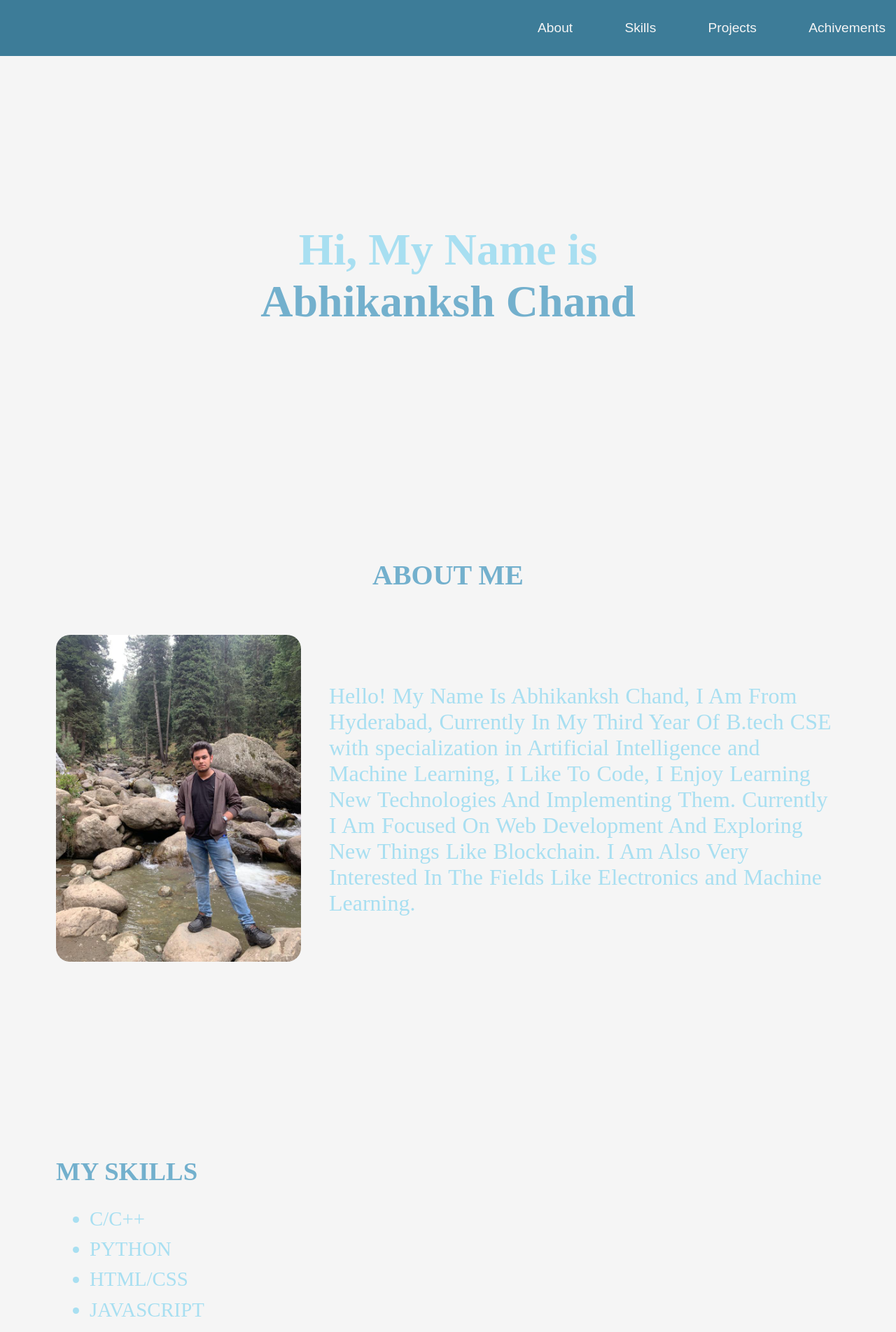
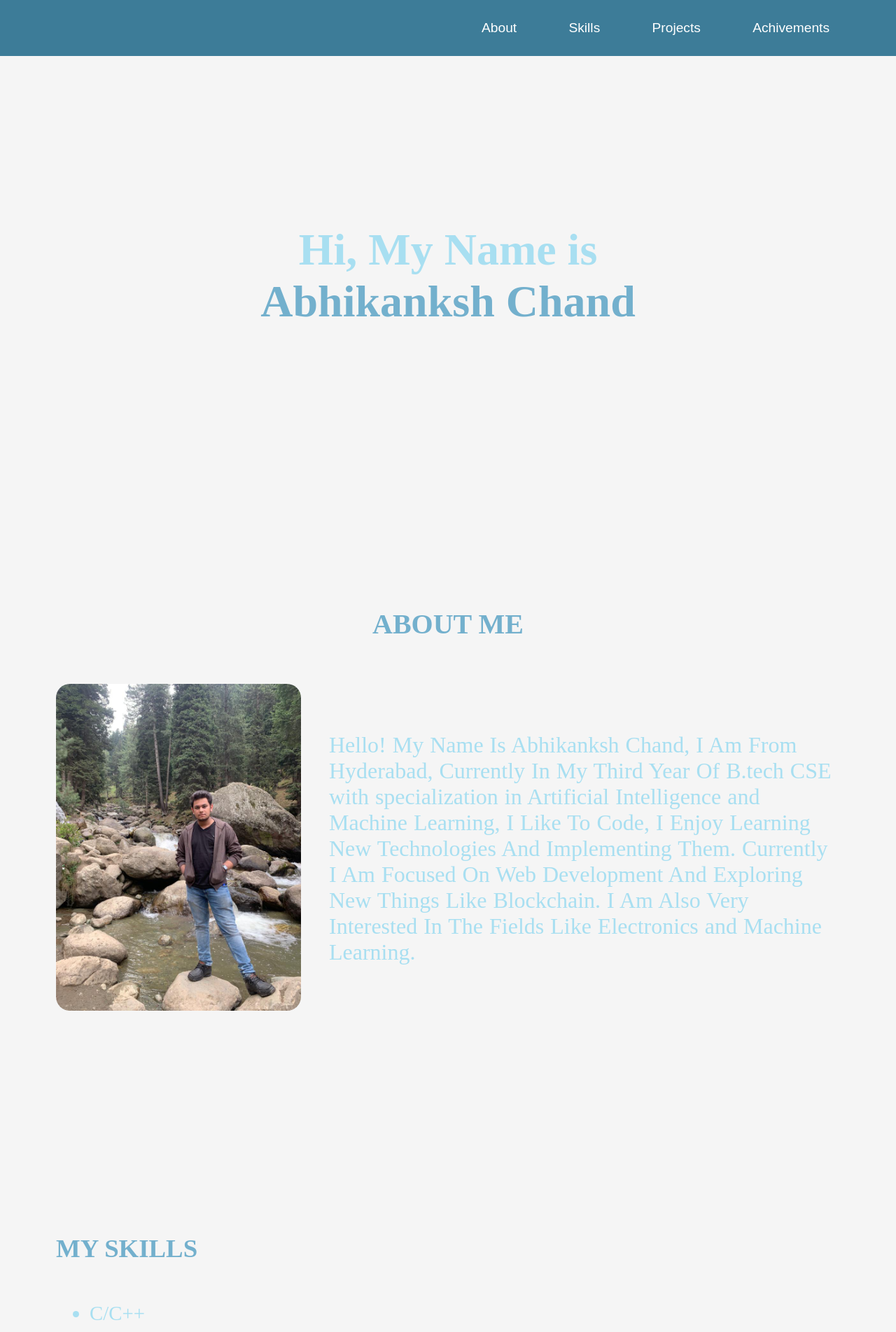
Before and after one commit to Abhikanksh-Chand/College-portfolio, a React (Create React App) app: page / in a window 1280 px wide. Shown: the top 1903 px of the page at 70% size. Built offline with nearby package versions, Linux system fonts and the light colour scheme; the HTML template or start-up script is replaced by a standard one.

Commit message:
added assets and links

```diff
--- a/src/App.css
+++ b/src/App.css
@@ -1,6 +1,9 @@
 * {
   box-sizing: border-box;
   margin: 0px;
+}
+html{
+  scroll-behavior: smooth;
 }
 /* #3D7C98
   #73B0CD
@@ -30,6 +33,7 @@ body {
   align-self: center;
   justify-content: space-between;
   margin-left: auto;
+  margin-right: 5rem;
 }
 .navbar-links p {
   padding-right: 15px;
@@ -51,8 +55,10 @@ body {
 }
 
 .about-me {
-  margin: 20px 5rem auto;
-  height: 90vh;
+  margin: 0 5rem auto;
+  height: 95vh;
+  margin-top: 90px;
+
 }
 .about-me-container {
   display: flex;
@@ -82,6 +88,7 @@ body {
 .my-skills {
   padding-top: 7rem;
   height: 90vh;
+  margin-bottom: 70px;
   /* text-align: center; */
 }
 .my-skills h1 {
@@ -89,6 +96,7 @@ body {
   margin-left: 5rem;
   font-size: 2.3rem;
   padding-bottom: 25px;
+  margin-bottom: 25px;
 }
 .my-skills ul {
   color: #a8dff1;
@@ -109,7 +117,7 @@ body {
   margin-left: 5rem;
   height: 90vh;
   padding-top: 15px;
-  margin-bottom: 50px;
+  margin-bottom: 70px;
 }
 .slides{
   margin: 0 2.5rem auto;
@@ -185,3 +193,8 @@ width: 20%;
 display: flex;
 justify-content: space-around;
 }
+
+a{
+  text-decoration: none;
+  color: white;
+}
--- a/src/components/About-me.js
+++ b/src/components/About-me.js
@@ -2,7 +2,7 @@ import aboutmeimg from "../assets/aboutmeimg.jpeg";
 
 function aboutMe() {
   return (
-    <div className="about-me">
+    <div className="about-me" id="about-me">
       <h1 className="about-me-heading">ABOUT ME</h1>
       <div className="about-me-container">
         <div className="about-me-img">
--- a/src/components/Navbar.js
+++ b/src/components/Navbar.js
@@ -2,10 +2,10 @@ function Navbar() {
   return (
     <div className="Navbar">
       <div className="navbar-links">
-        <p>About</p>
-        <p>Skills</p>
-        <p>Projects</p>
-        <p>Achivements</p>
+        <a href="#about-me"><p>About</p></a>
+       <a href="#my-skills"><p>Skills</p></a>
+        <a href="#projects"><p>Projects</p></a>
+        <a href="#achievements"><p>Achivements</p></a>
       </div>
     </div>
   );
--- a/src/components/Projects.js
+++ b/src/components/Projects.js
@@ -3,25 +3,29 @@ import hackerrank from "../assets/hackerrank.svg";
 
 function Projects() {
   return (
-    <div className="projects">
+    <div className="projects" id="projects">
       <h1>MY PROJECTS</h1>
       <div className="projects-container">
         <Cards
+          link="https://drive.google.com/file/d/15ZEfB6ZQj81Kmflr44k54tzT5KbQPxCM/view?usp=share_link"
           // img={hackerrank}
           title="Network Design for Banks"
           description="This project focuses on the design and implementation of a secure Bank network using Cisco Packet Tracer"
         />
         <Cards
+          link="https://drive.google.com/file/d/1XCa0mP03XOtG71FgoiD3eoAcTUFEMb0k/view?usp=share_link"
           // img={hackerrank}
           title="Office Network Management"
           description="This project focuses on the design and implementation of a Office Network System using Cisco Packet Tracer"
         />
         <Cards
+          link="https://docs.google.com/document/u/0/d/1m84U64RAtTUUBFKnjq7um2yiSs_lEnBqWFJ9zQU83iw/mobilebasic"
           // img={hackerrank}
           title="Tic Tac Toe using Min-Max Algorithm"
           description="Creating a automated tci tac toe mini game Using the Min-Max Algorithm"
         />
         <Cards
+          link="https://drive.google.com/drive/folders/1_XdImSfUg_OhF1HnOfYM44m32X5C3zvS?usp=share_link"
           // img={hackerrank}
           title="Hostel Seva"
           description="This project is about digitalizing hostel management
--- a/src/components/achievements.js
+++ b/src/components/achievements.js
@@ -6,30 +6,35 @@ import certificate from "../assets/certificate.png";
 
 function Achievements() {
   return (
-    <div className="achievements">
+    <div className="achievements" id="achievements">
       <h1>MY ACHIEVEMENTS</h1>
       <div className="achievements-container">
         <Cards
+          link="https://www.hackerrank.com/ac2563"
           img={hackerrank}
           title="Hackerrank Python"
           description="Recieved 5 stars in python on Hackerrank"
         />
         <Cards
+          link="https://www.hackerrank.com/ac2563"
           img={hackerrank}
           title="Hackerrank C++"
           description="Recieved 5 stars in C++ on Hackerrank"
         />
         <Cards
+          link="https://drive.google.com/file/d/1sTJcoOTrpktB7mne_WuZ1A5SitNzLobH/view?usp=share_link"
           img={hackerrank}
           title="Hackerrank Regex"
           description="Completed Regex module on Hackerrank"
         />
         <Cards
+          link="https://drive.google.com/drive/folders/1_eGns3K0inz_vg_QDdAMeWlCxZokWcBG?usp=share_link"
           img={AWS}
           title="AWS Cloud Operations"
           description="Completed AWS Cloud Operations Certification Course"
         />
         <Cards
+          link="https://drive.google.com/drive/folders/1eTEN27eAbFjIp5sRaduFFZhO2M5FCNCE?usp=share_link"
           img={certificate}
           title="Reinforcement Learning"
           description="Completed Matlab Reinforcement Learning Certification Course"
--- a/src/components/cards.js
+++ b/src/components/cards.js
@@ -1,8 +1,7 @@
-
-
 function cards(props) {
   return (
     <div className="card-container">
+      <a href={props.link} target="_blank">
         <div className="card-header">
           <img src={props.img} />
           <h1>{props.title}</h1>
@@ -10,6 +9,7 @@ function cards(props) {
         <div className="card-content">
           <h3>{props.description}</h3>
         </div>
+      </a>
     </div>
   );
 }
--- a/src/components/footer.js
+++ b/src/components/footer.js
@@ -7,10 +7,10 @@ function footer(){
     return(
         <div className="footer">
         <div className="footer-contactme">
-        <img src={github} alt=" " />
-        <img src={linkedin} alt=" " />
-        <img src={email} alt=" " />
-        <img src={resume} alt=" " />
+        <a href="https://github.com/Abhikanksh-Chand" target="_blank"><img src={github} alt=" " /></a>
+        <a href="https://www.linkedin.com/in/abhikanksh-chand-a5943a227/" target="_blank"><img src={linkedin} alt=" " /></a>
+        <a href="mailto:ac2563@srmist.edu.in" target="_blank"><img src={email} alt=" " /></a>
+        <a href="https://drive.google.com/file/d/1jE9NkKoUMKlBxQ_hiBiUNy51sqfBSx65/view?usp=share_link" target="_blank"><img src={resume} alt=" " /></a>
         </div>
         </div>
     );
--- a/src/components/mySkills.js
+++ b/src/components/mySkills.js
@@ -1,6 +1,6 @@
 function mySkills(){
     return(
-        <div className="my-skills">
+        <div className="my-skills" id="my-skills">
         <h1>MY SKILLS</h1>
         <ul className="skill-list">
             <li>C/C++</li>
```
Also changed, not shown: src/assets/github.svg. Lines whose indentation alone changed are shown as unchanged.
